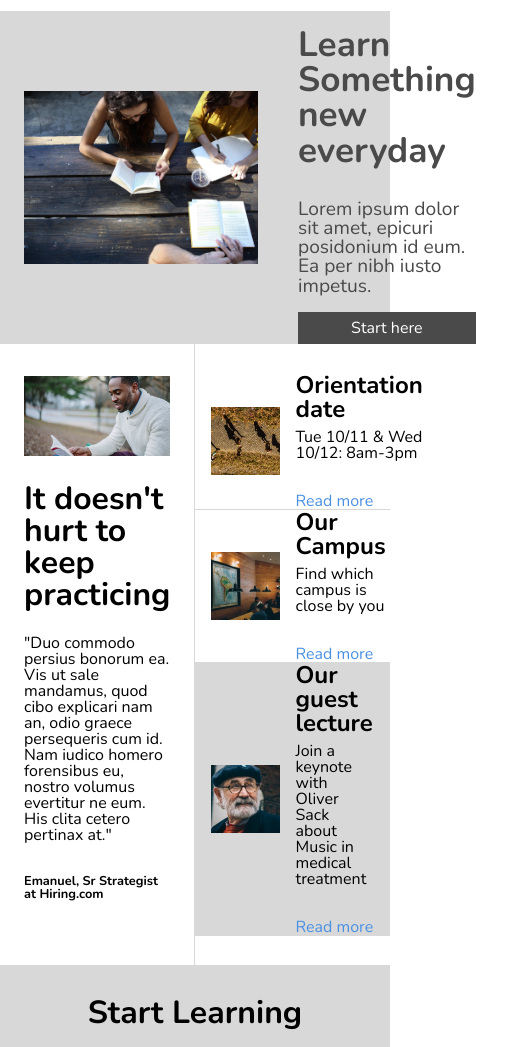
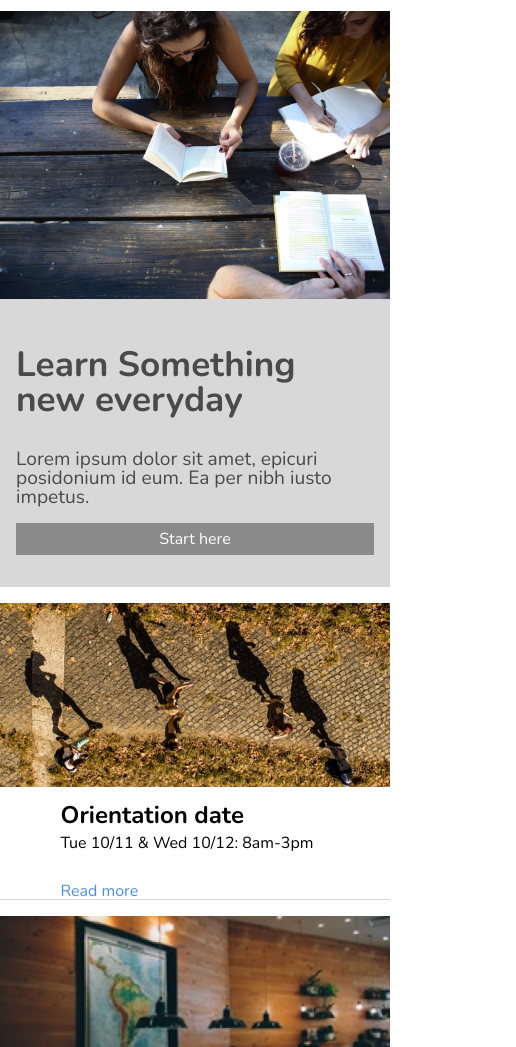
Before and after one commit to pablospaniard/Colmar-Academy, a plain HTML site: page index.html in a window 390 px wide. Shown: the part 53-1100 px from the top of the page, 516 px wide, since content can reach past the window. Drawn offline with nearby package versions, Linux system fonts and the light colour scheme.

Commit message:
created new media css file

```diff
--- a/index.html
+++ b/index.html
@@ -7,6 +7,7 @@
     <link rel="stylesheet" href="./resourses/css/reset.css" type="text/css">
     <link href="https://fonts.googleapis.com/css?family=Nunito:400,700" rel="stylesheet">
     <link rel="stylesheet" href="./resourses/css/style.css" type="text/css">
+    <link rel="stylesheet" href="./resourses/css/media.css" type="text/css">
 </head>
 
 <body>
@@ -38,6 +39,7 @@
 
     <div class="main">
         <img src="./resourses/image/banner.jpg" alt="Girls looking at the books">
+        <div class="mobile-banner"></div>
         <div class="main-str">
             <h1>Learn Something new everyday</h1>
             <p>Lorem ipsum dolor sit amet, epicuri posidonium id eum. Ea per nibh iusto impetus.</p>
@@ -60,7 +62,8 @@
         </div>
         <div class="add-cnt">
             <div class="add-str">
-                <img src="./resourses/image/information-orientation.jpg" alt="Walking girls">
+                <img src="./resourses/image/information-orientation.jpg" alt="Walking girls" class="img-laptop">
+                <img src="./resourses/image/information-orientation-mobile.jpg" alt="Walking girls" class="img-mobile">
                 <div class="add-str-about">
                     <h3>Orientation date</h3>
                     <p>Tue 10/11 & Wed 10/12: 8am-3pm</p>
@@ -68,7 +71,8 @@
                 </div>
             </div>
             <div class="add-str">
-                <img src="./resourses/image/information-campus.jpg" alt="campus">
+                <img src="./resourses/image/information-campus.jpg" alt="campus" class="img-laptop">
+                <img src="./resourses/image/information-campus-mobile.jpg" alt="campus" class="img-mobile">
                 <div class="add-str-about">
                     <h3>Our Campus</h3>
                     <p>Find which campus is close by you</p>
@@ -76,7 +80,8 @@
                 </div>
             </div>
             <div class="add-str" id="gray">
-                <img src="./resourses/image/information-guest-lecture.jpg" alt="guest lector">
+                <img src="./resourses/image/information-guest-lecture.jpg" alt="guest lector" class="img-laptop">
+                 <img src="./resourses/image/information-guest-lecture-mobile.jpg" alt="guest lector" class="img-mobile">
                 <div class="add-str-about">
                     <h3>Our guest lecture</h3>
                     <p>Join a keynote with Oliver Sack about Music in medical treatment</p>
--- /dev/null
+++ b/resourses/css/media.css
@@ -0,0 +1,76 @@
+@media only screen and (max-width: 1024px) {
+    body {
+        width: 100%;
+    }
+}
+
+@media only screen and (max-width: 480px) {
+/*    HEADER*/
+    header .logo,
+    .header-nav a {
+        display: none;
+    }
+    header .header-nav-mobile {
+        display: flex;
+        width: 100%;
+    }
+    .header-nav-mobile ul {
+        display: flex;
+        align-items: center;
+        justify-content: space-around;
+        margin: 0 auto;
+        flex-grow: 1;
+        flex-shrink: 1;
+    }
+
+/*    MAIN*/
+    .main {
+        flex-direction: column;
+    }
+    .main img {
+        width: 100%;
+        padding: 0;
+        padding-bottom: 2rem;
+    }
+    .main-str {
+        padding-left: 1rem;
+        padding-right: 1rem;
+        color: #4a4a4a;
+        margin: auto;
+        margin-bottom: 2rem;
+    }
+    .main-btn {
+        background-color: #8a8a8a;
+    }
+
+/*    CONTENT*/
+     .main-cnt {
+        display: none;
+    }
+    .add-cnt {
+        width: 100%;
+        display: flex;
+        align-items: center;
+        flex-direction: column;
+        justify-content: center;
+    }
+    #gray {
+        background-color: white;
+    }
+    .add-str {
+        flex-direction: column;
+    }
+
+    .add-str img {
+    width: 100%;
+    padding: 1rem;
+    }
+
+    .img-laptop {
+        display: none;
+    }
+
+    .img-mobile {
+        display: flex;
+    }
+}
--- a/resourses/css/style.css
+++ b/resourses/css/style.css
@@ -8,18 +8,11 @@ body {
     margin: 0 auto;
 }
 
-@media only screen and (max-width: 1024px) {
-
-    body {
-        width: 100%;
-    }
-
 body header {
     position: fixed;
     width: inherit;
     z-index: 100;
 }
-
 
 /*Header*/
 
@@ -57,27 +50,6 @@ nav a {
 .header-nav-mobile {
     display: none;
 }
-
-@media only screen and (max-width: 1024px) {
-
-    header .logo,
-    .header-nav a {
-        display: none;
-    }
-    header .header-nav-mobile {
-        display: flex;
-        width: 100%;
-    }
-    .header-nav-mobile ul {
-        display: flex;
-        align-items: center;
-        justify-content: space-around;
-        margin: 0 auto;
-        flex-grow: 1;
-        flex-shrink: 1;
-    }
-}
-
 
 /*Main*/
 
@@ -122,7 +94,6 @@ nav a {
     color: white;
     text-decoration: none;
 }
-
 
 /*Content*/
 
@@ -197,6 +168,9 @@ nav a {
     text-decoration: none;
 }
 
+.img-mobile {
+    display: none;
+}
 
 /*Features*/
 
```
